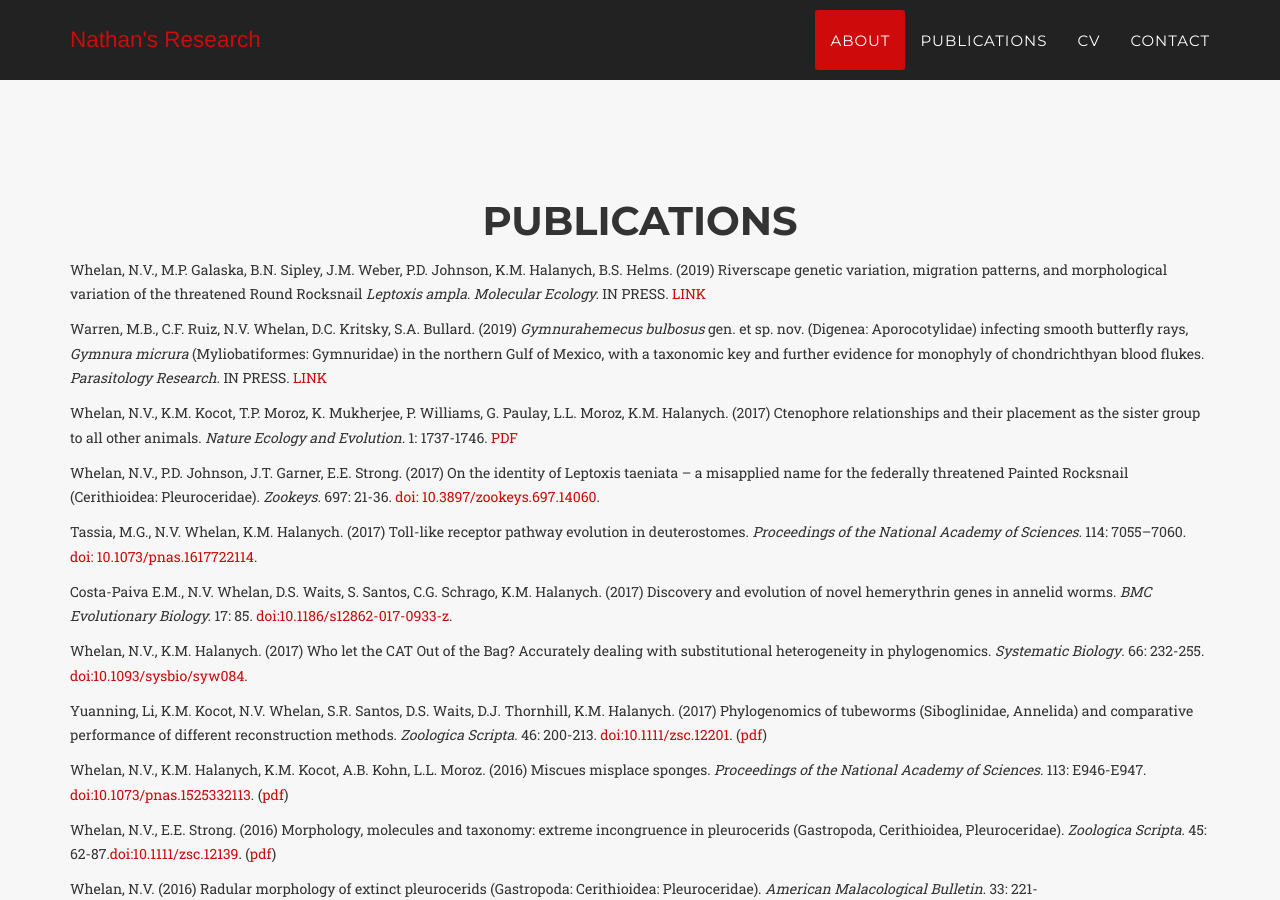
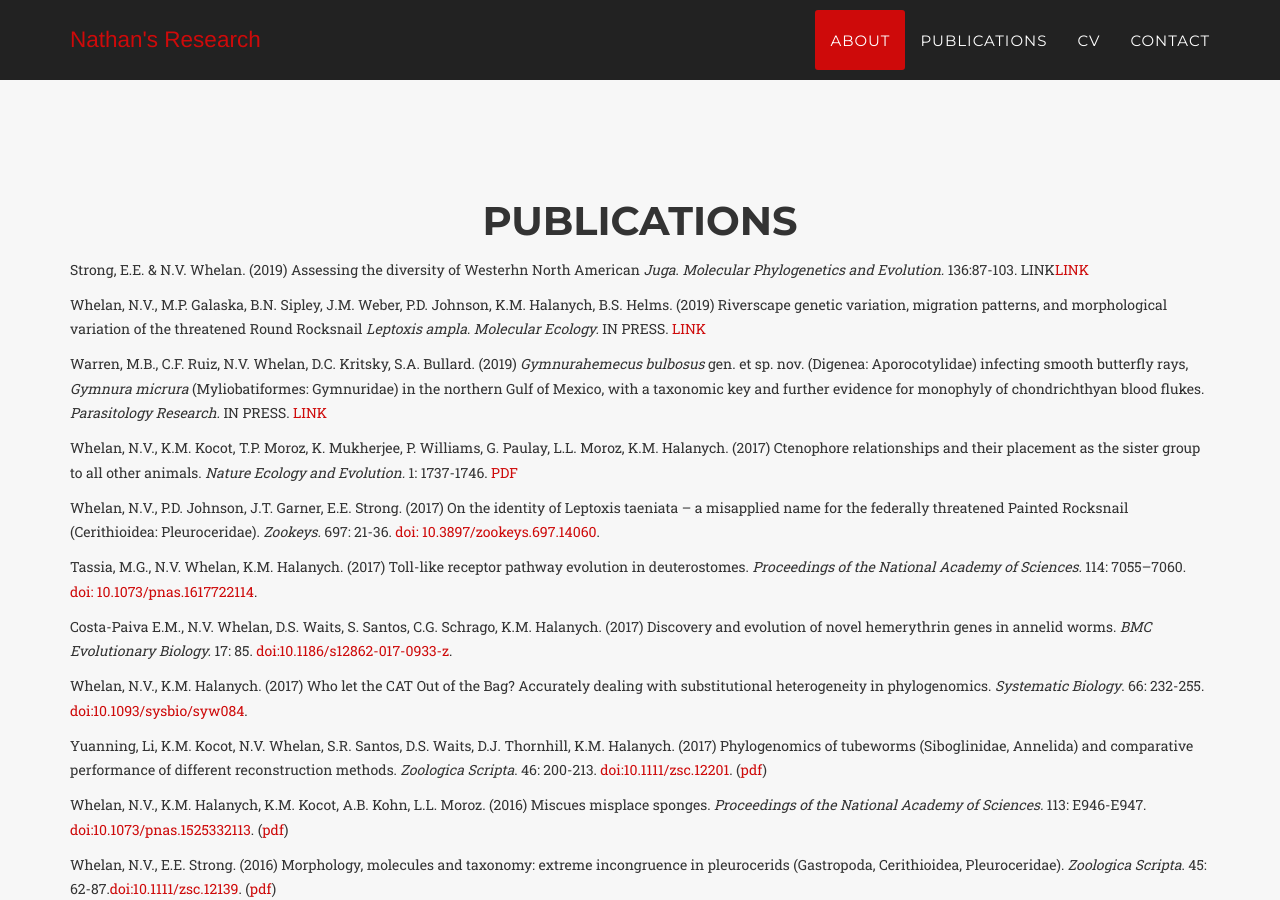
Before and after one commit to NathanWhelan/nathanwhelan.github.io, a Jekyll site: the page built from index.html, in a window 1280 px wide and 900 px high, scrolled down 2879 px. Built offline with Jekyll 4.4.1, drawn with Linux system fonts in a browser that asks for light colours; some web fonts are replaced.

Commit message:
Added Publications

```diff
--- a/_includes/publications.html
+++ b/_includes/publications.html
@@ -7,9 +7,12 @@
                 </div>
             </div>
 
+<div class="box"><div class="box-title"></div><div class="box-body">
 
+<p> Strong, E.E. & N.V. Whelan. (2019) Assessing the diversity of Westerhn North American <i>Juga</i>. <i>Molecular Phylogenetics and Evolution.</i> 136:87-103. LINK<a href="https://authors.elsevier.com/a/1Yu0v3m3nMuJ~D">LINK</a></p>
+</div><div class="box-footer"> </div></div>
 <div class="box"><div class="box-title"></div><div class="box-body">
-	<p> Whelan, N.V., M.P. Galaska, B.N. Sipley, J.M. Weber, P.D. Johnson, K.M. Halanych, B.S. Helms. (2019) Riverscape genetic variation, migration patterns, and morphological variation of the threatened Round Rocksnail <i>Leptoxis ampla</i>. <i>Molecular Ecology.</i> IN PRESS. <a href="https://doi.org/10.1111/mec.15032">LINK</a></p>
+	<p> Whelan, N.V., M.P. Galaska, B.N. Sipley, J.M. Weber, P.D. Johnson, K.M. Halanych, B.S. Helms. (2019) Riverscape genetic variation, migration patterns, and morphological variation of the threatened Round Rocksnail <i>Leptoxis ampla</i>. <i>Molecular Ecology.</i> IN PRESS. <a href="https://rdcu.be/bwEbJ">LINK</a></p>
 </div><div class="box-footer"> </div></div>
 
 <div class="box"><div class="box-title"></div><div class="box-body">
```
